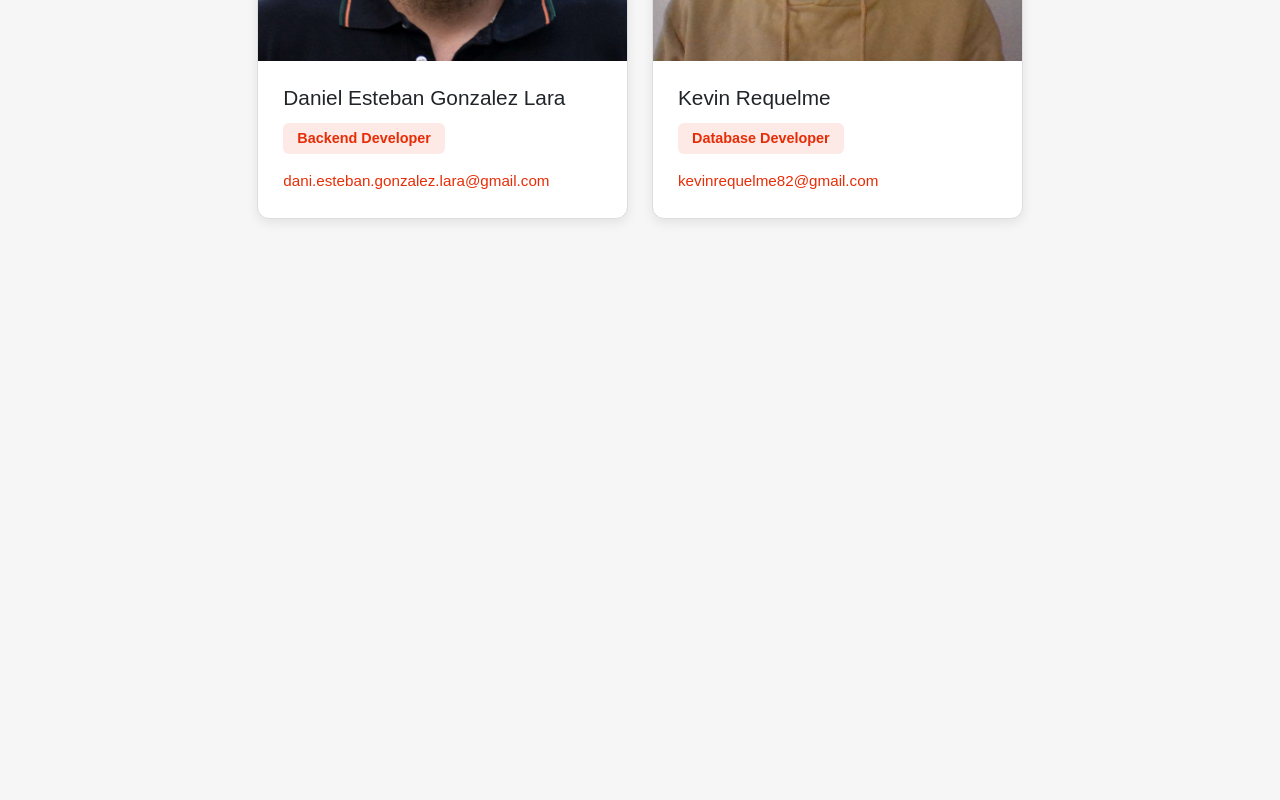
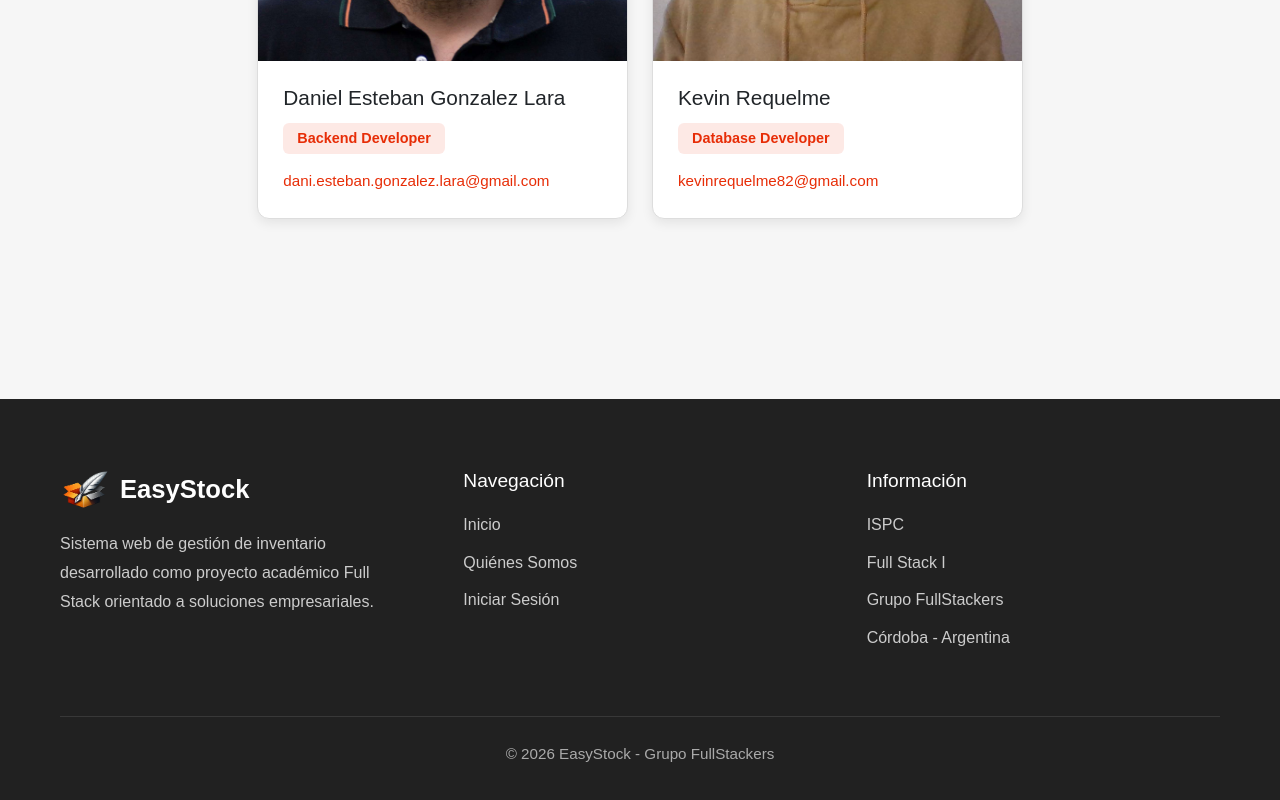
Before and after one commit to FullStackers-ISPC/ABP-FullStackers, an Angular app in the folder frontend/: page / in a window 1280 px wide. Shown: the part 2883-3683 px from the top of the page. Before the commit the page ends 3202 px from the top, so only its background shows below. Built offline with nearby package versions, Linux system fonts and the light colour scheme.

Commit message:
feat(footer): creacion de footer

```diff
--- a/frontend/src/app/app.html
+++ b/frontend/src/app/app.html
@@ -1,2 +1,3 @@
 <app-navbar-horizontal></app-navbar-horizontal>
 <app-quienes-somos></app-quienes-somos>
+<app-footer></app-footer>
--- a/frontend/src/app/app.ts
+++ b/frontend/src/app/app.ts
@@ -1,10 +1,11 @@
 import { Component } from '@angular/core';
+import { Footer } from './footer/footer';
 import { NavbarHorizontal } from './navbar-horizontal/navbar-horizontal';
 import { QuienesSomos } from './quienes-somos/quienes-somos';
 
 @Component({
     selector: 'app-root',
-    imports: [NavbarHorizontal, QuienesSomos],
+    imports: [Footer, NavbarHorizontal, QuienesSomos],
     templateUrl: './app.html',
     styleUrl: './app.css'
 })
--- /dev/null
+++ b/frontend/src/app/footer/footer.css
@@ -0,0 +1,71 @@
+.footer {
+  width: 100%;
+  background-color: var(--dark-gray);
+  color: white;
+  padding-top: 70px;
+  margin-top: 80px;
+}
+
+.footer-content {
+  display: grid;
+  grid-template-columns: repeat(auto-fit, minmax(250px, 1fr));
+  gap: 50px;
+  padding-bottom: 50px;
+}
+
+.footer-column h3 {
+  margin-bottom: 20px;
+  font-size: 1.2rem;
+}
+
+.footer-column p {
+  color: #ccc;
+  line-height: 1.8;
+}
+
+.footer-column ul {
+  list-style: none;
+  padding: 0;
+}
+
+.footer-column ul li {
+  margin-bottom: 12px;
+  color: #ccc;
+}
+
+.footer-column ul li a {
+  color: #ccc;
+  transition: color 0.2s ease;
+}
+
+.footer-column ul li a:hover {
+  color: var(--primary-red);
+}
+
+.footer-logo {
+  display: flex;
+  align-items: center;
+  gap: 10px;
+  margin-bottom: 20px;
+}
+
+.footer-logo img {
+  width: 50px;
+  height: auto;
+}
+
+.footer-logo span {
+  font-size: 1.6rem;
+  font-weight: bold;
+}
+
+.footer-bottom {
+  border-top: 1px solid rgba(255, 255, 255, 0.1);
+  padding: 25px 0;
+  text-align: center;
+}
+
+.footer-bottom p {
+  color: #aaa;
+  font-size: 0.95rem;
+}
--- /dev/null
+++ b/frontend/src/app/footer/footer.html
@@ -0,0 +1,39 @@
+<footer class="footer">
+  <div class="container">
+    <div class="footer-content">
+      <div class="footer-column">
+        <div class="footer-logo">
+          <img src="/assets/Branding/logo-st.png" alt="EasyStock logo">
+          <span>EasyStock</span>
+        </div>
+        <p>
+          Sistema web de gestión de inventario desarrollado como proyecto académico
+          Full Stack orientado a soluciones empresariales.
+        </p>
+      </div>
+
+      <div class="footer-column">
+        <h3>Navegación</h3>
+        <ul>
+          <li><a href="index.html">Inicio</a></li>
+          <li><a href="quienes-somos.html">Quiénes Somos</a></li>
+          <li><a href="login.html">Iniciar Sesión</a></li>
+        </ul>
+      </div>
+
+      <div class="footer-column">
+        <h3>Información</h3>
+        <ul>
+          <li>ISPC</li>
+          <li>Full Stack I</li>
+          <li>Grupo FullStackers</li>
+          <li>Córdoba - Argentina</li>
+        </ul>
+      </div>
+    </div>
+
+    <div class="footer-bottom">
+      <p>© 2026 EasyStock - Grupo FullStackers</p>
+    </div>
+  </div>
+</footer>
--- a/frontend/src/styles.css
+++ b/frontend/src/styles.css
@@ -69,95 +69,6 @@ CARDS
     border-radius: 12px;
     border: 1px solid var(--border-color);
     box-shadow: var(--shadow);
-}
-
-/* =========================
-FOOTER
-========================= */
-.footer {
-    width: 100%;
-    background-color: var(--dark-gray);
-    color: white;
-    padding-top: 70px;
-    margin-top: 80px;
-}
-
-/* =========================
-FOOTER CONTENT
-========================= */
-.footer-content {
-    display: grid;
-    grid-template-columns:
-    repeat(auto-fit, minmax(250px, 1fr));
-    gap: 50px;
-    padding-bottom: 50px;
-}
-
-
-/* =========================
-FOOTER COLUMN
-========================= */
-.footer-column h3 {
-    margin-bottom: 20px;
-    font-size: 1.2rem;
-}
-
-.footer-column p {
-    color: #ccc;
-    line-height: 1.8;
-}
-
-.footer-column ul {
-    list-style: none;
-}
-
-.footer-column ul li {
-    margin-bottom: 12px;
-    color: #ccc;
-}
-
-.footer-column ul li a {
-    color: #ccc;
-    transition: color 0.2s ease;
-}
-
-.footer-column ul li a:hover {
-    color: var(--primary-red);
-}
-
-/* =========================
-FOOTER LOGO
-========================= */
-.footer-logo {
-    display: flex;
-    align-items: center;
-    gap: 10px;
-    margin-bottom: 20px;
-
-}
-
-.footer-logo img {
-    width: 50px;
-    height: auto;
-}
-
-.footer-logo span {
-    font-size: 1.6rem;
-    font-weight: bold;
-}
-
-/* =========================
-FOOTER BOTTOM
-========================= */
-.footer-bottom {
-    border-top: 1px solid rgba(255,255,255,0.1);
-    padding: 25px 0;
-    text-align: center;
-}
-
-.footer-bottom p {
-    color: #aaa;
-    font-size: 0.95rem;
 }
 
 /* =========================
```
Also changed, not shown: frontend/src/app/footer/footer.ts (added, +9 -0 lines).
